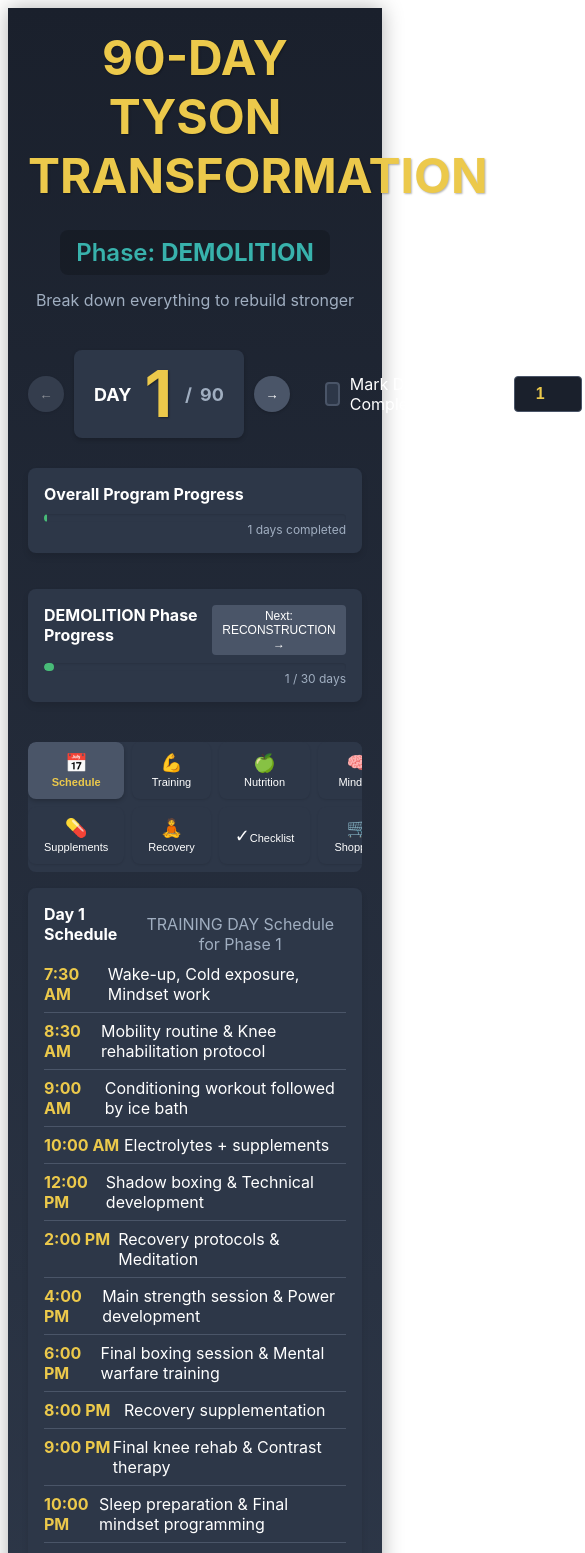
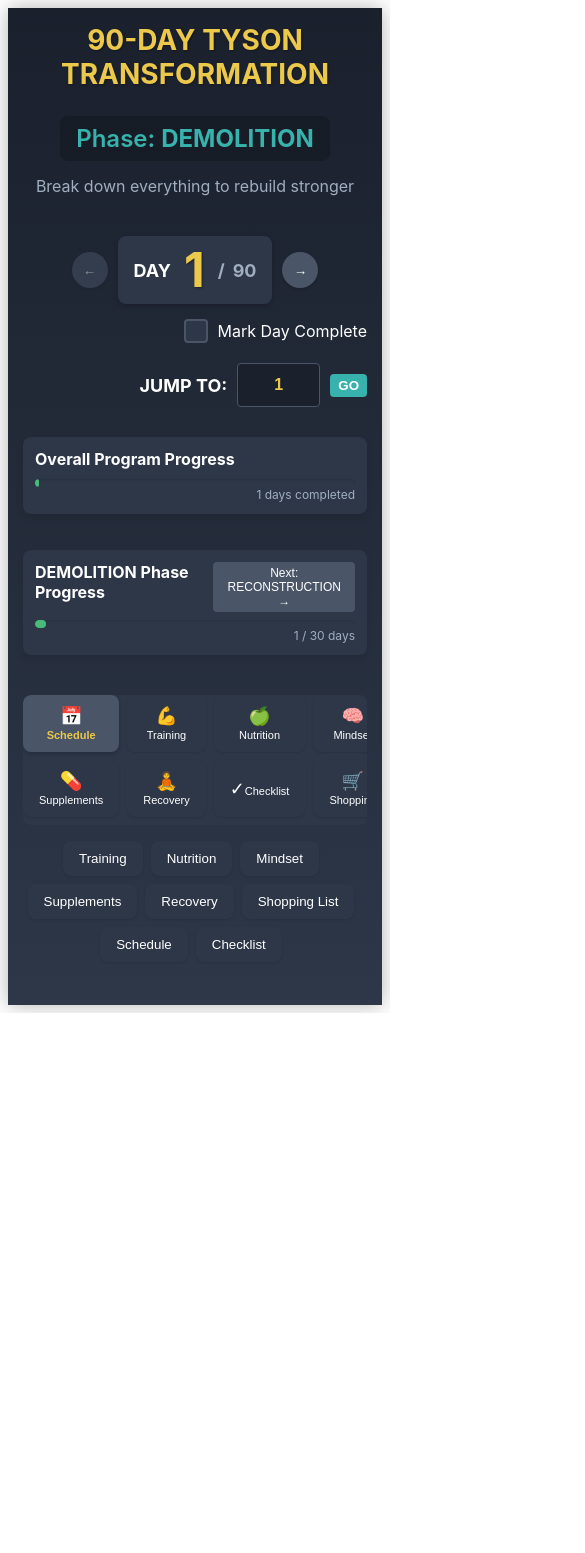
Before and after one commit to Dgcode88/tyson2, a React (Create React App) app: page / in a window 390 px wide. Shown: the top 1553 px of the page, 585 px wide, since content can reach past the window. After the commit the page ends 1013 px from the top, so only its background shows below. Built offline with nearby package versions, Linux system fonts and the light colour scheme.

Commit message:
Fix JUMP TO input and improve responsive design for mobile and tablet

```diff
--- a/src/App.js
+++ b/src/App.js
@@ -12,6 +12,12 @@ const Container = styled.div`
   font-family: -apple-system, BlinkMacSystemFont, "Segoe UI", Roboto, Helvetica, Arial, sans-serif;
   min-height: 100vh;
   box-shadow: 0 0 20px rgba(0, 0, 0, 0.3);
+
+  @media (max-width: 1040px) {
+    max-width: 100%;
+    border-radius: 0;
+    padding: 15px;
+  }
 `;
 
 const Header = styled.div`
@@ -31,6 +37,14 @@ const MainTitle = styled.h1`
   color: #ecc94b;
   width: 100%;
   text-shadow: 1px 1px 2px rgba(0, 0, 0, 0.3);
+
+  @media (max-width: 768px) {
+    font-size: 36px;
+  }
+
+  @media (max-width: 480px) {
+    font-size: 28px;
+  }
 `;
 
 const SubTitle = styled.h2`
@@ -63,12 +77,23 @@ const DaySelector = styled.div`
   gap: 20px;
   margin: 0 0 30px 0;
   width: 100%;
+
+  @media (max-width: 768px) {
+    flex-direction: column;
+    align-items: flex-start;
+    gap: 15px;
+  }
 `;
 
 const DayControls = styled.div`
   display: flex;
   align-items: center;
   gap: 10px;
+
+  @media (max-width: 768px) {
+    width: 100%;
+    justify-content: center;
+  }
 `;
 
 const DayDisplay = styled.div`
@@ -85,6 +110,10 @@ const DayDisplay = styled.div`
     transform: translateY(-2px);
     box-shadow: 0 4px 8px rgba(0, 0, 0, 0.25);
   }
+
+  @media (max-width: 480px) {
+    padding: 10px 16px;
+  }
 `;
 
 const DayText = styled.span`
@@ -100,6 +129,10 @@ const DayNumber = styled.span`
   line-height: 1;
   margin: 0 5px;
   text-shadow: 1px 1px 2px rgba(0, 0, 0, 0.4);
+
+  @media (max-width: 480px) {
+    font-size: 48px;
+  }
 `;
 
 const Button = styled.button`
@@ -195,6 +228,10 @@ const Card = styled.div`
     transform: translateY(-2px);
     box-shadow: 0 6px 8px rgba(0, 0, 0, 0.12);
   }
+
+  @media (max-width: 768px) {
+    padding: 12px;
+  }
 `;
 
 const CardTitle = styled.h3`
@@ -454,12 +491,42 @@ const DayInput = styled.input`
   border: 1px solid #4a5568;
   border-radius: 4px;
   color: #ecc94b;
-  width: 50px;
-  padding: 8px;
+  width: 70px;
+  padding: 10px 8px;
   margin: 0;
   text-align: center;
   font-size: 16px;
   font-weight: bold;
+
+  /* Improve touch experience */
+  -webkit-appearance: none;
+  appearance: none;
+
+  /* Remove spinner from number input */
+  &::-webkit-inner-spin-button,
+  &::-webkit-outer-spin-button {
+    -webkit-appearance: none;
+    margin: 0;
+  }
+  &[type=number] {
+    -moz-appearance: textfield;
+  }
+
+  @media (max-width: 480px) {
+    width: 65px;
+    padding: 12px 8px;
+    font-size: 16px;
+  }
+`;
+
+const Tabs = styled.div`
+  display: flex;
+  margin-bottom: 20px;
+  flex-wrap: wrap;
+
+  @media (max-width: 480px) {
+    justify-content: center;
+  }
 `;
 
 function App() {
@@ -1739,8 +1806,63 @@ function App() {
   };
 
   const renderTabContent = () => {
+    return (
+      <div>
+        <Tabs>
+          <TabButton
+            active={activeTab === "training"}
+            onClick={() => setActiveTab("training")}
+          >
+            Training
+          </TabButton>
+          <TabButton
+            active={activeTab === "nutrition"}
+            onClick={() => setActiveTab("nutrition")}
+          >
+            Nutrition
+          </TabButton>
+          <TabButton
+            active={activeTab === "mindset"}
+            onClick={() => setActiveTab("mindset")}
+          >
+            Mindset
+          </TabButton>
+          <TabButton
+            active={activeTab === "supplements"}
+            onClick={() => setActiveTab("supplements")}
+          >
+            Supplements
+          </TabButton>
+          <TabButton
+            active={activeTab === "recovery"}
+            onClick={() => setActiveTab("recovery")}
+          >
+            Recovery
+          </TabButton>
+          <TabButton
+            active={activeTab === "shoppingList"}
+            onClick={() => setActiveTab("shoppingList")}
+          >
+            Shopping List
+          </TabButton>
+          <TabButton
+            active={activeTab === "schedule"}
+            onClick={() => setActiveTab("schedule")}
+          >
+            Schedule
+          </TabButton>
+          <TabButton
+            active={activeTab === "checklist"}
+            onClick={() => setActiveTab("checklist")}
+          >
+            Checklist
+          </TabButton>
+        </Tabs>
+
+        {/* Tab content based on activeTab */}
+        {(() => {
           switch (activeTab) {
-      case "daily-plan":
+            case "schedule":
               return (
                 <Card>
                   <CardHeader>
@@ -1929,269 +2051,13 @@ function App() {
                   )}
                 </Card>
               );
-      case "mindset":
-        const mindsetPlan = getDailyMindsetPlan();
-        return (
-          <Card>
-            <CardHeader>
-              <CardTitle>Mindset Programming</CardTitle>
-              <Description>{mindsetPlan.description}</Description>
-            </CardHeader>
-            <SectionTitle>{mindsetPlan.title}</SectionTitle>
-            <List>
-              {mindsetPlan.items.map((item, index) => (
-                <ListItem key={index}>
-                  <Bullet>•</Bullet>
-                  {item}
-                </ListItem>
-              ))}
-            </List>
-
-            <DetailsButton onClick={() => toggleDetails("mindset")}>
-              {showDetails["mindset"]
-                ? "Hide Details"
-                : "Show Mental Training Details"}{" "}
-              {showDetails["mindset"] ? "▲" : "▼"}
-            </DetailsButton>
-
-            {showDetails["mindset"] && (
-              <DetailSection>
-                <CategoryTitle>Implementation Steps</CategoryTitle>
-                <List>
-                  {mindsetPlan.details.map((item, index) => (
-                    <ListItem key={index}>
-                      <Bullet>•</Bullet>
-                      {item}
-                    </ListItem>
-                  ))}
-                </List>
-
-                <CategoryTitle>Daily Visualization Script</CategoryTitle>
-                <VisualizationScript>
-                  {mindsetPlan.visualizationScript}
-                </VisualizationScript>
-
-                <CategoryTitle>Daily Affirmations</CategoryTitle>
-                <List>
-                  {mindsetPlan.affirmations.map((item, index) => (
-                    <ListItem key={index}>
-                      <Bullet>•</Bullet>"{item}"
-                    </ListItem>
-                  ))}
-                </List>
-              </DetailSection>
-            )}
-          </Card>
-        );
-      case "supplements":
-        const supplementPlan = getDailySupplements();
-        return (
-          <Card>
-            <CardHeader>
-              <CardTitle>Supplement Protocol</CardTitle>
-              <Description>
-                Phase {currentPhase} optimized supplementation
-              </Description>
-            </CardHeader>
-            <SectionTitle>{supplementPlan.title}</SectionTitle>
-            <List>
-              {supplementPlan.items.map((item, index) => (
-                <ListItem key={index}>
-                  <Bullet>•</Bullet>
-                  {item}
-                </ListItem>
-              ))}
-            </List>
-
-            <DetailsButton onClick={() => toggleDetails("supplements")}>
-              {showDetails["supplements"]
-                ? "Hide Details"
-                : "Show Supplement Details"}{" "}
-              {showDetails["supplements"] ? "▲" : "▼"}
-            </DetailsButton>
-
-            {showDetails["supplements"] && (
-              <DetailSection>
-                <CategoryTitle>Exact Dosages</CategoryTitle>
-                <List>
-                  {supplementPlan.details.dosage.map((item, index) => (
-                    <ListItem key={index}>
-                      <Bullet>•</Bullet>
-                      {item}
-                    </ListItem>
-                  ))}
-                </List>
-
-                <CategoryTitle>Timing Strategy</CategoryTitle>
-                <List>
-                  {supplementPlan.details.timing.map((item, index) => (
-                    <ListItem key={index}>
-                      <Bullet>•</Bullet>
-                      {item}
-                    </ListItem>
-                  ))}
-                </List>
-
-                <CategoryTitle>Recommended Brands</CategoryTitle>
-                <List>
-                  {supplementPlan.details.brandRecommendations.map(
-                    (item, index) => (
-                      <ListItem key={index}>
-                        <Bullet>•</Bullet>
-                        {item}
-                      </ListItem>
-                    )
-                  )}
-                </List>
-              </DetailSection>
-            )}
-          </Card>
-        );
-      case "recovery":
-        const recoveryPlan = getRecoveryProtocols();
-        return (
-          <Card>
-            <CardHeader>
-              <CardTitle>Recovery Protocols</CardTitle>
-              <Description>{recoveryPlan.description}</Description>
-            </CardHeader>
-            <SectionTitle>{recoveryPlan.title}</SectionTitle>
-            <List>
-              {recoveryPlan.items.map((item, index) => (
-                <ListItem key={index}>
-                  <Bullet>•</Bullet>
-                  {item}
-                </ListItem>
-              ))}
-            </List>
-
-            <DetailsButton onClick={() => toggleDetails("recovery")}>
-              {showDetails["recovery"]
-                ? "Hide Details"
-                : "Show Recovery Details"}{" "}
-              {showDetails["recovery"] ? "▲" : "▼"}
-            </DetailsButton>
-
-            {showDetails["recovery"] && (
-              <DetailSection>
-                <CategoryTitle>Detailed Protocol</CategoryTitle>
-                <List>
-                  {recoveryPlan.details.map((item, index) => (
-                    <ListItem key={index}>
-                      <Bullet>•</Bullet>
-                      {item}
-                    </ListItem>
-                  ))}
-                </List>
-
-                <CategoryTitle>Implementation Steps</CategoryTitle>
-                <List>
-                  {recoveryPlan.implementation.map((item, index) => (
-                    <ListItem key={index}>
-                      <Bullet>•</Bullet>
-                      {item}
-                    </ListItem>
-                  ))}
-                </List>
-              </DetailSection>
-            )}
-          </Card>
-        );
-      case "shopping":
-        const shoppingList = getWeeklyShoppingList();
-        return (
-          <Card>
-            <CardHeader>
-              <CardTitle>Shopping List</CardTitle>
-              <Description>
-                Week {Math.ceil(currentDay / 7)} essentials for Phase{" "}
-                {currentPhase}
-              </Description>
-            </CardHeader>
-
-            <ShoppingCategory>
-              <CategoryTitle>Supplements</CategoryTitle>
-              <List>
-                {shoppingList.supplements.map((item, index) => (
-                  <ShoppingItem key={index}>
-                    <Bullet>•</Bullet>
-                    {item}
-                  </ShoppingItem>
-                ))}
-              </List>
-            </ShoppingCategory>
-
-            <ShoppingCategory>
-              <CategoryTitle>Groceries</CategoryTitle>
-              <List>
-                {shoppingList.groceries.map((item, index) => (
-                  <ShoppingItem key={index}>
-                    <Bullet>•</Bullet>
-                    {item}
-                  </ShoppingItem>
-                ))}
-              </List>
-            </ShoppingCategory>
-
-            {shoppingList.equipment && (
-              <ShoppingCategory>
-                <CategoryTitle>Equipment</CategoryTitle>
-                <List>
-                  {shoppingList.equipment.map((item, index) => (
-                    <ShoppingItem key={index}>
-                      <Bullet>•</Bullet>
-                      {item}
-                    </ShoppingItem>
-                  ))}
-                </List>
-              </ShoppingCategory>
-            )}
-          </Card>
-        );
-      case "checklist":
-        const checklistItems = getDailyChecklist();
-        return (
-          <Card>
-            <CardHeader>
-              <CardTitle>Day {currentDay} Checklist</CardTitle>
-              <Description>
-                Track your daily completion for maximum results
-              </Description>
-            </CardHeader>
-
-            {checklistItems.map((item, index) => (
-              <ChecklistItem key={index}>
-                <ChecklistIcon
-                  checked={checklist[item.id]}
-                  onClick={() => toggleChecklistItem(item.id)}
-                >
-                  {checklist[item.id] ? "✓" : "○"}
-                </ChecklistIcon>
-                <ChecklistText checked={checklist[item.id]}>
-                  {item.text}
-                </ChecklistText>
-                <ChecklistTime>{item.time}</ChecklistTime>
-              </ChecklistItem>
-            ))}
-
-            <DetailsButton
-              onClick={() => {
-                // Reset all checklist items
-                const newChecklist = {};
-                checklistItems.forEach((item) => {
-                  newChecklist[item.id] = false;
-                });
-                setChecklist(newChecklist);
-              }}
-              style={{ backgroundColor: "#e53e3e" }}
-            >
-              Reset Checklist
-            </DetailsButton>
-          </Card>
-        );
+            // Add other cases here as needed...
             default:
               return null;
           }
+        })()}
+      </div>
+    );
   };
 
   return (
@@ -2227,7 +2093,15 @@ function App() {
           </Button>
         </DayControls>
 
-        <div style={{ display: 'flex', alignItems: 'center', gap: '20px' }}>
+        <div style={{
+          display: 'flex',
+          alignItems: 'center',
+          gap: '20px',
+          flexWrap: 'wrap',
+          justifyContent: 'flex-end',
+          width: '100%',
+          maxWidth: '500px'
+        }}>
           <DayCompletionCheckbox onClick={() => toggleDayCompletion(currentDay)}>
             <Checkbox checked={completedDays[currentDay]}>
               {completedDays[currentDay] && "✓"}
@@ -2235,7 +2109,12 @@ function App() {
             <span>Mark Day Complete</span>
           </DayCompletionCheckbox>
 
-          <div style={{ display: 'flex', alignItems: 'center', gap: '10px' }}>
+          <div style={{
+            display: 'flex',
+            alignItems: 'center',
+            gap: '10px',
+            flexWrap: 'wrap'
+          }}>
             <DayText>JUMP TO:</DayText>
             <DayInput
               type="number"
```
Lines whose indentation alone changed are shown as unchanged.
